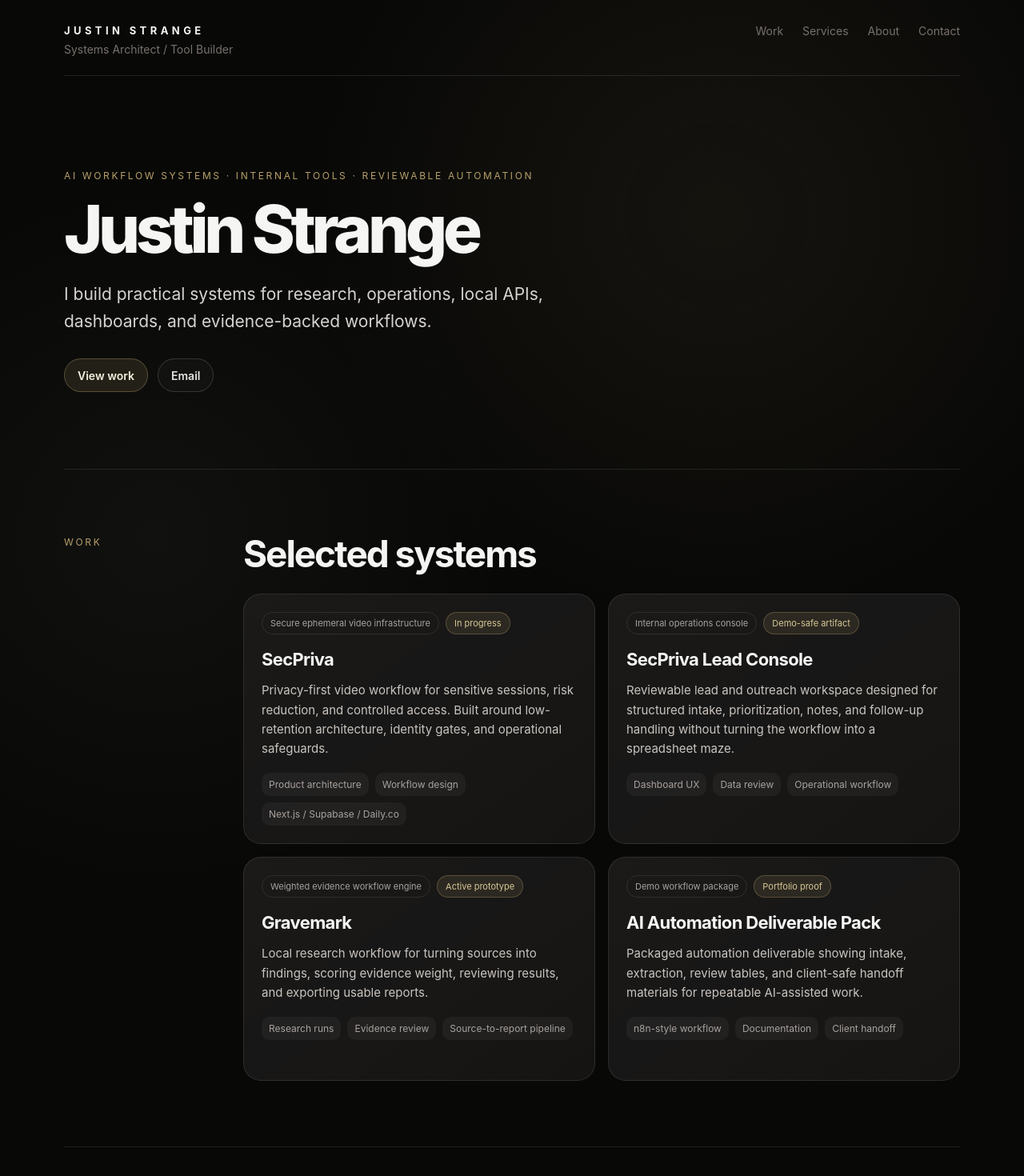
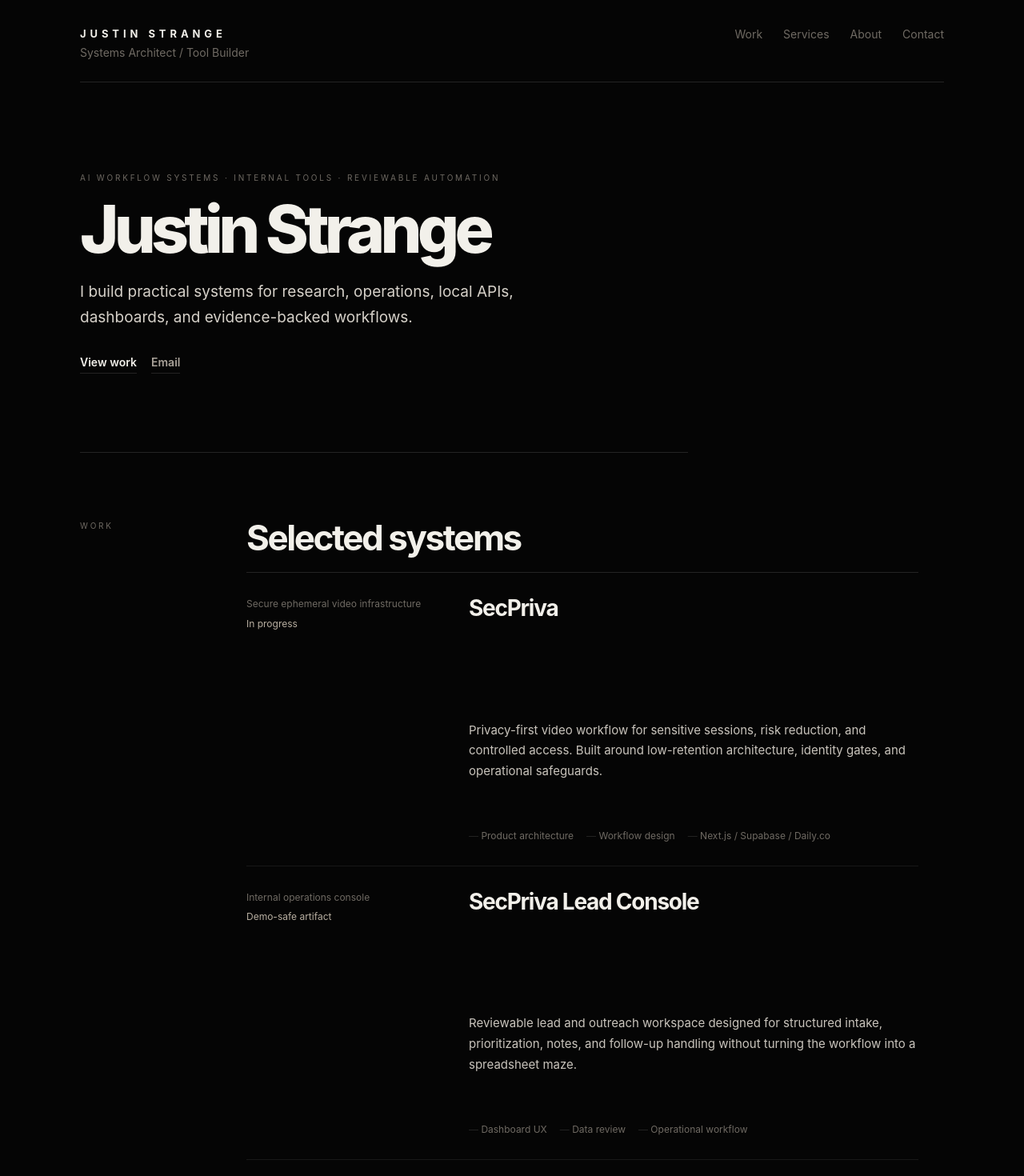
Before and after one commit to SaltProphet/justin-strange-portfolio, a React (Vite) app: page / in a window 1280 px wide. Shown: the top 1470 px of the page at 80% size. Built offline with nearby package versions, Linux system fonts and the light colour scheme; a web font is replaced by a local one.

Commit message:
Reduce portfolio styling to minimal editorial layout

```diff
--- a/src/index.css
+++ b/src/index.css
@@ -3,23 +3,20 @@
   font-family:
     Inter, ui-sans-serif, system-ui, -apple-system, BlinkMacSystemFont, "Segoe UI",
     sans-serif;
-  background: #080807;
-  color: #f5f5f4;
+  background: #050505;
+  color: #f2f0ea;
   font-synthesis: none;
   text-rendering: optimizeLegibility;
   -webkit-font-smoothing: antialiased;
   -moz-osx-font-smoothing: grayscale;
 
-  --bg: #080807;
-  --panel: #11100f;
-  --panel-soft: #141210;
-  --border: rgba(245, 245, 244, 0.1);
-  --border-strong: rgba(245, 245, 244, 0.16);
-  --text: #f5f5f4;
-  --muted: #a8a29e;
-  --dim: #78716c;
-  --accent: #b7a06a;
-  --accent-soft: rgba(183, 160, 106, 0.13);
+  --bg: #050505;
+  --text: #f2f0ea;
+  --muted: #aaa39a;
+  --dim: #6f6a63;
+  --line: rgba(242, 240, 234, 0.13);
+  --line-soft: rgba(242, 240, 234, 0.08);
+  --accent: #b8afa1;
 }
 
 * {
@@ -34,21 +31,7 @@ body {
   margin: 0;
   min-width: 320px;
   min-height: 100vh;
-  background:
-    radial-gradient(circle at 70% 10%, rgba(183, 160, 106, 0.08), transparent 32rem),
-    radial-gradient(circle at 15% 25%, rgba(255, 255, 255, 0.035), transparent 28rem),
-    var(--bg);
-}
-
-body::before {
-  content: "";
-  position: fixed;
-  inset: 0;
-  pointer-events: none;
-  opacity: 0.18;
-  background-image: linear-gradient(rgba(255, 255, 255, 0.035) 1px, transparent 1px);
-  background-size: 100% 3px;
-  mix-blend-mode: soft-light;
+  background: var(--bg);
 }
 
 a {
@@ -57,19 +40,19 @@ a {
 }
 
 .site-shell {
-  width: min(100% - 32px, 1120px);
+  width: min(100% - 36px, 1080px);
   min-height: 100vh;
   margin: 0 auto;
-  padding: 30px 0 36px;
+  padding: 34px 0 32px;
 }
 
 .site-header {
   display: flex;
   align-items: flex-start;
   justify-content: space-between;
-  gap: 28px;
-  padding-bottom: 24px;
-  border-bottom: 1px solid var(--border);
+  gap: 32px;
+  padding-bottom: 28px;
+  border-bottom: 1px solid var(--line);
 }
 
 .brand {
@@ -80,7 +63,7 @@ a {
 .brand-name {
   font-size: 13px;
   font-weight: 700;
-  letter-spacing: 0.34em;
+  letter-spacing: 0.38em;
   text-transform: uppercase;
   color: var(--text);
 }
@@ -93,7 +76,7 @@ a {
 .site-nav {
   display: flex;
   align-items: center;
-  gap: 24px;
+  gap: 26px;
   font-size: 14px;
   color: var(--dim);
 }
@@ -101,228 +84,220 @@ a {
 .site-nav a,
 .hero-actions a,
 .contact-links a {
-  transition:
-    color 160ms ease,
-    border-color 160ms ease,
-    background 160ms ease,
-    transform 160ms ease;
+  transition: color 150ms ease, border-color 150ms ease;
 }
 
 .site-nav a:hover,
+.hero-actions a:hover,
+.contact-links a:hover,
 .site-nav a:focus-visible,
-.contact-links a:hover,
+.hero-actions a:focus-visible,
 .contact-links a:focus-visible {
   color: var(--text);
 }
 
 .hero {
-  padding: clamp(64px, 10vw, 116px) 0 clamp(58px, 9vw, 96px);
-  border-bottom: 1px solid var(--border);
+  max-width: 760px;
+  padding: clamp(68px, 10vw, 112px) 0 clamp(68px, 9vw, 98px);
+  border-bottom: 1px solid var(--line);
 }
 
 .hero-label,
 .section-kicker {
   margin: 0;
-  font-size: 12px;
-  line-height: 1.45;
-  letter-spacing: 0.22em;
+  font-size: 10px;
+  line-height: 1.5;
+  letter-spacing: 0.28em;
   text-transform: uppercase;
-  color: var(--accent);
+  color: var(--dim);
 }
 
 .hero h1 {
-  margin: 20px 0 0;
-  max-width: 780px;
-  font-size: clamp(42px, 9vw, 82px);
-  line-height: 0.96;
-  letter-spacing: -0.065em;
+  margin: 18px 0 0;
+  font-size: clamp(46px, 8vw, 82px);
+  line-height: 0.94;
+  letter-spacing: -0.07em;
   font-weight: 760;
   color: var(--text);
 }
 
 .hero-copy {
   margin: 24px 0 0;
-  max-width: 680px;
-  font-size: clamp(17px, 2vw, 21px);
-  line-height: 1.6;
-  color: #d6d3d1;
+  max-width: 610px;
+  font-size: clamp(16px, 1.8vw, 19px);
+  line-height: 1.68;
+  color: #d6d1c9;
 }
 
 .hero-actions {
   display: flex;
   flex-wrap: wrap;
-  gap: 12px;
-  margin-top: 30px;
+  gap: 18px;
+  margin-top: 26px;
 }
 
 .hero-actions a,
 .contact-links a {
   display: inline-flex;
   align-items: center;
-  justify-content: center;
-  min-height: 42px;
-  padding: 0 16px;
-  border: 1px solid var(--border-strong);
-  border-radius: 999px;
-  background: rgba(255, 255, 255, 0.025);
-  color: #e7e5e4;
+  min-height: 28px;
+  border-bottom: 1px solid var(--line);
+  color: var(--muted);
   font-size: 14px;
   font-weight: 600;
 }
 
-.hero-actions a:first-child {
-  background: var(--accent-soft);
-  border-color: rgba(183, 160, 106, 0.38);
-  color: #f5f0df;
+.hero-actions a:first-child,
+.contact-links a:first-child {
+  color: var(--text);
 }
 
 .hero-actions a:hover,
+.contact-links a:hover,
 .hero-actions a:focus-visible,
-.contact-links a:hover,
 .contact-links a:focus-visible {
-  transform: translateY(-1px);
-  border-color: rgba(183, 160, 106, 0.48);
-  background: rgba(183, 160, 106, 0.1);
+  border-color: var(--text);
 }
 
 .section {
   display: grid;
-  grid-template-columns: 160px minmax(0, 1fr);
-  gap: clamp(28px, 5vw, 64px);
-  padding: clamp(56px, 8vw, 82px) 0;
-  border-bottom: 1px solid var(--border);
+  grid-template-columns: 150px minmax(0, 1fr);
+  gap: clamp(28px, 5vw, 58px);
+  padding: clamp(58px, 8vw, 84px) 0;
+  border-bottom: 1px solid var(--line);
+}
+
+.section-content {
+  max-width: 840px;
 }
 
 .section-content h2 {
   margin: 0;
-  max-width: 720px;
-  font-size: clamp(28px, 4vw, 46px);
-  line-height: 1.02;
-  letter-spacing: -0.045em;
+  max-width: 680px;
+  font-size: clamp(28px, 4vw, 44px);
+  line-height: 1.03;
+  letter-spacing: -0.055em;
   color: var(--text);
 }
 
 .project-grid {
   display: grid;
-  grid-template-columns: repeat(2, minmax(0, 1fr));
-  gap: 16px;
-  margin-top: 26px;
+  gap: 0;
+  margin-top: 20px;
 }
 
 .project-card {
-  min-height: 280px;
-  padding: 22px;
-  border: 1px solid var(--border);
-  border-radius: 22px;
-  background:
-    linear-gradient(145deg, rgba(255, 255, 255, 0.045), rgba(255, 255, 255, 0.015)),
-    var(--panel);
+  display: grid;
+  grid-template-columns: minmax(170px, 0.42fr) minmax(0, 1fr);
+  gap: clamp(22px, 4vw, 42px);
+  padding: 30px 0;
+  border-top: 1px solid var(--line-soft);
+}
+
+.project-card:first-child {
+  border-top-color: var(--line);
 }
 
 .project-meta {
-  display: flex;
-  flex-wrap: wrap;
-  gap: 8px;
-  margin-bottom: 18px;
-}
-
-.project-meta span {
-  display: inline-flex;
-  align-items: center;
-  min-height: 28px;
-  padding: 0 10px;
-  border: 1px solid var(--border);
-  border-radius: 999px;
-  color: var(--muted);
-  font-size: 11px;
-  line-height: 1.2;
+  display: grid;
+  align-content: start;
+  gap: 7px;
+  color: var(--dim);
+  font-size: 12px;
+  line-height: 1.45;
 }
 
 .project-meta span:last-child {
-  border-color: rgba(183, 160, 106, 0.32);
-  color: #d7c795;
-  background: var(--accent-soft);
+  color: var(--accent);
 }
 
 .project-card h3 {
-  margin: 0;
-  font-size: 22px;
-  letter-spacing: -0.03em;
+  grid-column: 2;
+  grid-row: 1;
+  align-self: start;
+  margin: 0 0 42px;
+  font-size: clamp(20px, 2.4vw, 28px);
+  line-height: 1.05;
+  letter-spacing: -0.045em;
   color: var(--text);
 }
 
 .project-card p {
-  margin: 14px 0 0;
-  color: #c9c4bf;
+  grid-column: 2;
+  margin: 40px 0 0;
+  color: #c9c4bc;
   font-size: 15px;
-  line-height: 1.62;
+  line-height: 1.72;
 }
 
 .project-card ul {
+  grid-column: 2;
   display: flex;
   flex-wrap: wrap;
-  gap: 8px;
+  gap: 8px 16px;
   margin: 18px 0 0;
   padding: 0;
   list-style: none;
+  color: var(--dim);
+  font-size: 12px;
 }
 
-.project-card li {
-  padding: 7px 9px;
-  border-radius: 10px;
-  background: rgba(255, 255, 255, 0.045);
-  color: var(--muted);
-  font-size: 12px;
+.project-card li::before {
+  content: "— ";
+  color: var(--line);
 }
 
 .service-grid {
   display: grid;
   grid-template-columns: repeat(2, minmax(0, 1fr));
-  gap: 10px;
+  gap: 12px 44px;
   margin-top: 26px;
+  padding-top: 24px;
+  border-top: 1px solid var(--line-soft);
 }
 
 .service-item {
-  padding: 16px 18px;
-  border: 1px solid var(--border);
-  border-radius: 16px;
-  background: rgba(255, 255, 255, 0.025);
-  color: #d6d3d1;
+  padding-bottom: 12px;
+  border-bottom: 1px solid var(--line-soft);
+  color: #d6d1c9;
   font-size: 15px;
+  line-height: 1.5;
 }
 
 .about-copy {
   display: grid;
-  gap: 16px;
-  max-width: 760px;
+  gap: 18px;
+  max-width: 720px;
   margin-top: 22px;
+  padding-top: 24px;
+  border-top: 1px solid var(--line-soft);
 }
 
 .about-copy p,
 .contact-copy,
 .contact-note {
   margin: 0;
-  color: #c9c4bf;
+  color: #c9c4bc;
   font-size: 16px;
-  line-height: 1.72;
+  line-height: 1.78;
 }
 
 .contact-copy {
-  max-width: 660px;
+  max-width: 620px;
   margin-top: 20px;
 }
 
 .contact-links {
   display: flex;
   flex-wrap: wrap;
-  gap: 12px;
-  margin-top: 26px;
+  gap: 18px;
+  margin-top: 24px;
 }
 
 .contact-note {
   margin-top: 18px;
   color: var(--dim);
-  font-size: 14px;
+  font-size: 13px;
 }
 
 .site-footer {
@@ -330,13 +305,13 @@ a {
   justify-content: space-between;
   gap: 24px;
   padding-top: 24px;
-  font-size: 13px;
-  color: #57534e;
+  font-size: 12px;
+  color: #5d5750;
 }
 
 @media (max-width: 820px) {
   .site-shell {
-    width: min(100% - 28px, 1120px);
+    width: min(100% - 28px, 1080px);
     padding-top: 24px;
   }
 
@@ -350,24 +325,49 @@ a {
     gap: 12px 18px;
   }
 
+  .hero {
+    max-width: none;
+  }
+
   .section {
     grid-template-columns: 1fr;
+    gap: 22px;
   }
 
-  .project-grid,
+  .project-card {
+    grid-template-columns: 1fr;
+    gap: 14px;
+  }
+
+  .project-card h3,
+  .project-card p,
+  .project-card ul {
+    grid-column: 1;
+  }
+
+  .project-card h3 {
+    grid-row: auto;
+    margin: 0;
+  }
+
+  .project-card p {
+    margin-top: 0;
+  }
+
   .service-grid {
     grid-template-columns: 1fr;
+    gap: 10px;
   }
 }
 
 @media (max-width: 520px) {
   .site-shell {
-    width: min(100% - 24px, 1120px);
+    width: min(100% - 24px, 1080px);
   }
 
   .brand-name {
     font-size: 12px;
-    letter-spacing: 0.28em;
+    letter-spacing: 0.3em;
   }
 
   .brand-line,
@@ -376,25 +376,20 @@ a {
   }
 
   .hero {
-    padding-top: 52px;
+    padding-top: 54px;
   }
 
   .hero h1 {
-    font-size: clamp(40px, 16vw, 62px);
+    font-size: clamp(42px, 16vw, 62px);
   }
 
   .hero-copy {
     font-size: 16px;
   }
 
-  .hero-actions a,
-  .contact-links a {
-    width: 100%;
-  }
-
-  .project-card {
-    padding: 18px;
-    border-radius: 18px;
+  .hero-actions,
+  .contact-links {
+    gap: 14px;
   }
 
   .site-footer {
```
